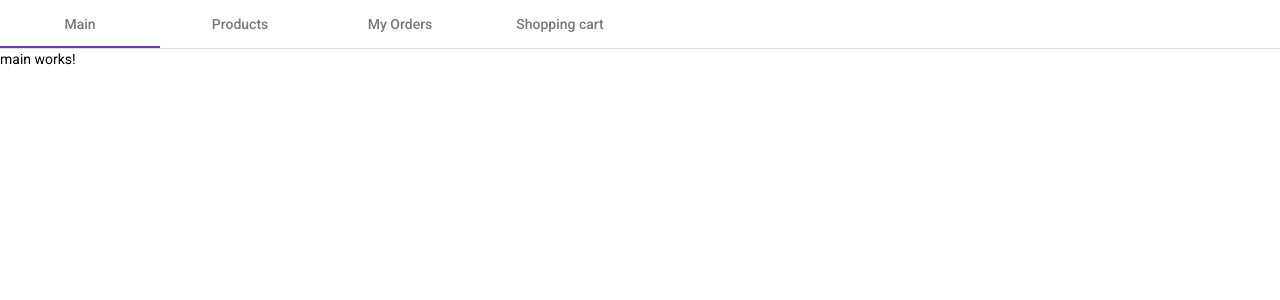
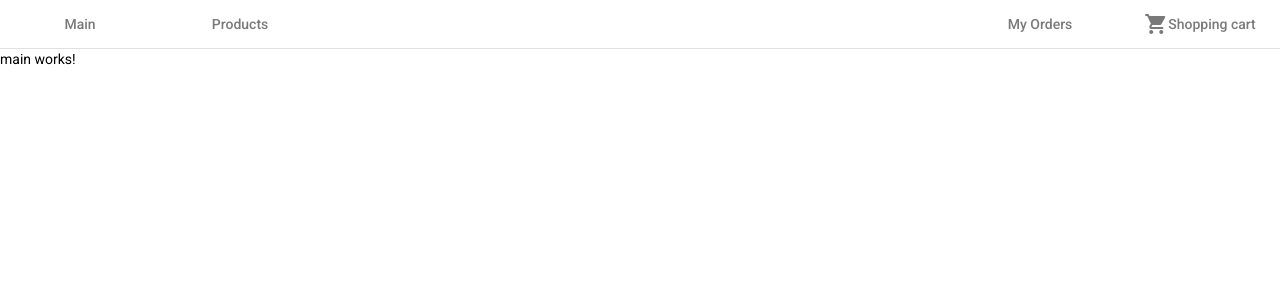
Before and after one commit to JormaStenman/ng-online-store, an Angular app: page /main in a window 1280 px wide. Shown: the top 300 px of the page. Built offline with nearby package versions, Linux system fonts and the light colour scheme.

Commit message:
expand links in navbar, add cart icon

```diff
--- a/src/app/app.module.ts
+++ b/src/app/app.module.ts
@@ -11,6 +11,7 @@ import {ProductsComponent} from './components/products/products.component';
 import {OrdersComponent} from './components/orders/orders.component';
 import {CartComponent} from './components/cart/cart.component';
 import {RouterModule, Routes} from '@angular/router';
+import {MatIconModule} from '@angular/material/icon';
 
 const appRoutes: Routes = [
   {
@@ -48,6 +49,7 @@ const appRoutes: Routes = [
     BrowserModule,
     AppRoutingModule,
     BrowserAnimationsModule,
+    MatIconModule,
     MatTabsModule,
     RouterModule.forRoot(appRoutes),
   ],
--- a/src/app/components/navbar/navbar.component.css
+++ b/src/app/components/navbar/navbar.component.css
@@ -0,0 +1,3 @@
+.ngos-toolbar-spacer {
+  flex: 1 1 auto;
+}
--- a/src/app/components/navbar/navbar.component.html
+++ b/src/app/components/navbar/navbar.component.html
@@ -1,10 +1,28 @@
 <nav mat-tab-nav-bar>
-  <a *ngFor="let link of links"
-     mat-tab-link
-     (click)="activeLink = link"
-     [active]="activeLink.path === link.path"
-     [routerLink]="link.path"
+  <a
+    mat-tab-link
+    routerLink="main"
   >
-    {{link.label}}
+    Main
+  </a>
+  <a
+    mat-tab-link
+    routerLink="products"
+  >
+    Products
+  </a>
+  <span class="ngos-toolbar-spacer"></span>
+  <a
+    mat-tab-link
+    routerLink="orders"
+  >
+    My Orders
+  </a>
+  <a
+    mat-tab-link
+    routerLink="cart"
+  >
+    <mat-icon>shopping_cart</mat-icon>
+    Shopping cart
   </a>
 </nav>
--- a/src/app/components/navbar/navbar.component.ts
+++ b/src/app/components/navbar/navbar.component.ts
@@ -6,12 +6,4 @@ import {Component} from '@angular/core';
   styleUrls: ['./navbar.component.css']
 })
 export class NavbarComponent {
-
-  links = [
-    {label: 'Main', path: 'main'},
-    {label: 'Products', path: 'products'},
-    {label: 'My Orders', path: 'orders'},
-    {label: 'Shopping cart', path: 'cart'},
-  ];
-  activeLink = this.links[0];
 }
```
